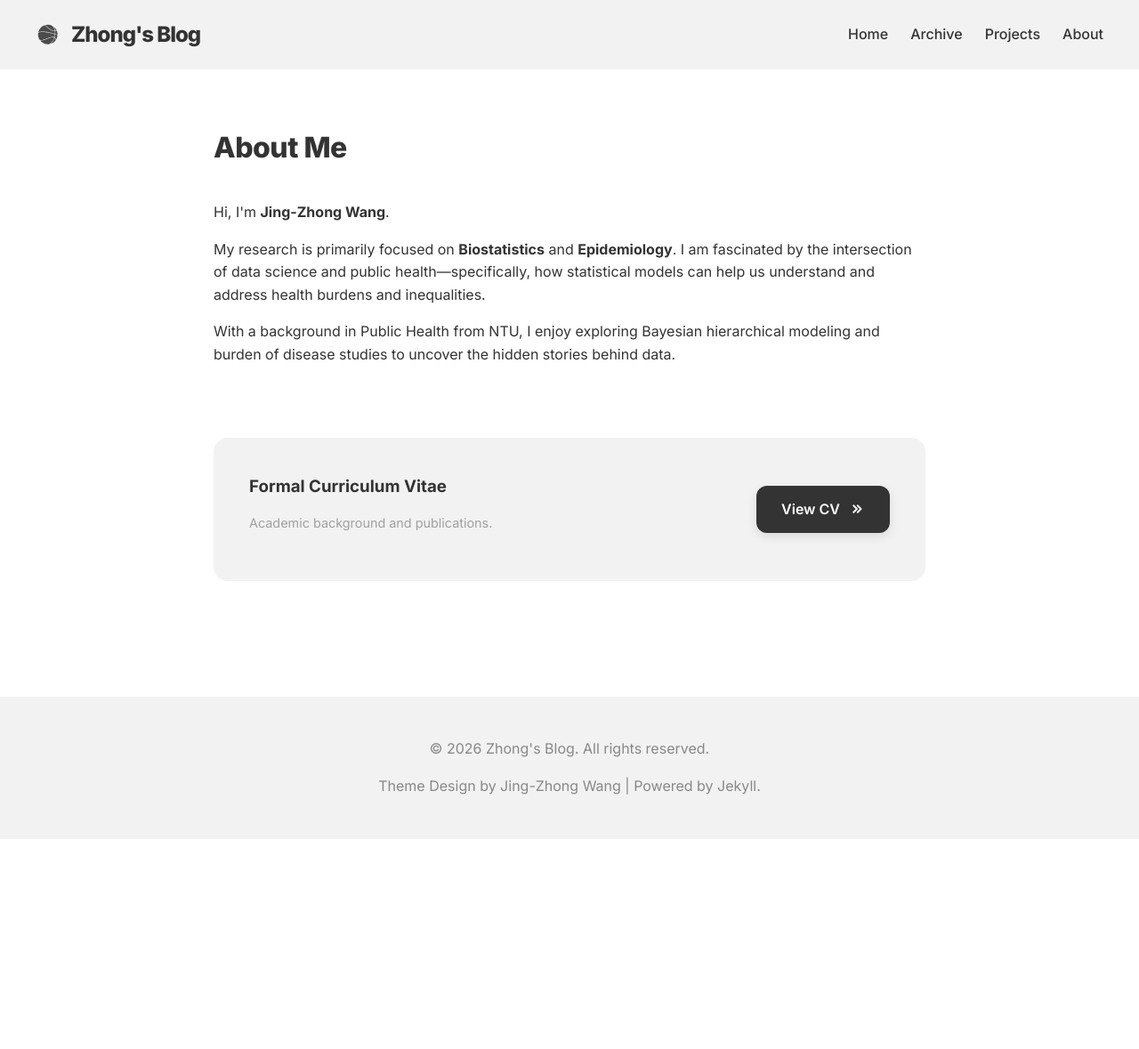
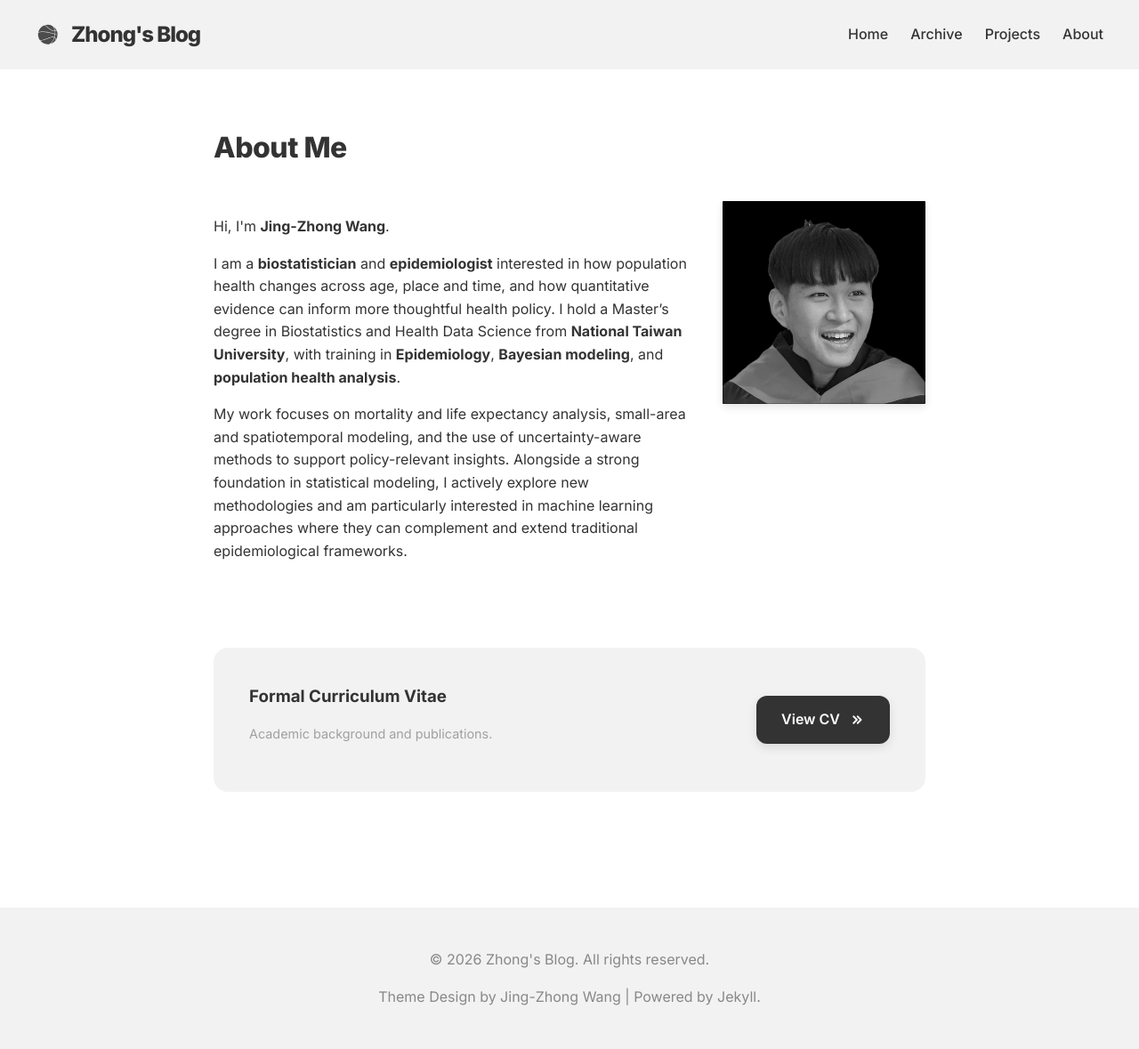
Before and after one commit to jingzhong1011/jingzhong1011.github.io, a Jekyll site: the page built from about/index.html, in a window 1280 px wide. Shown: the whole page at 89% size. Built offline with Jekyll 4.4.1, drawn with Linux system fonts in a browser that asks for light colours; before the commit the page ends 943 px from its top, so only the background shows below that.

Commit message:
bio photo added

```diff
--- a/about/index.html
+++ b/about/index.html
@@ -6,17 +6,25 @@ title: About
 <div class="content-container">
   <h1>About Me</h1>
 
-  <section class="bio-text">
+  <section class="bio-container">
+  <div class="bio-text">
     <p>
       Hi, I'm <strong>Jing-Zhong Wang</strong>.
     </p>
     <p>
-      My research is primarily focused on <strong>Biostatistics</strong> and <strong>Epidemiology</strong>. I am fascinated by the intersection of data science and public health—specifically, how statistical models can help us understand and address health burdens and inequalities.
+      I am a <strong>biostatistician</strong> and <strong>epidemiologist</strong> interested in how population health changes across age, place and time, and how quantitative evidence can inform more thoughtful health policy.
+      I hold a Master’s degree in Biostatistics and Health Data Science from <strong>National Taiwan University</strong>, with training in <strong>Epidemiology</strong>, <strong>Bayesian modeling</strong>, and <strong>population health analysis</strong>.
     </p>
     <p>
-      With a background in Public Health from NTU, I enjoy exploring Bayesian hierarchical modeling and burden of disease studies to uncover the hidden stories behind data.
+      My work focuses on mortality and life expectancy analysis, small-area and spatiotemporal modeling, and the use of uncertainty-aware methods to support policy-relevant insights.
+      Alongside a strong foundation in statistical modeling, I actively explore new methodologies and am particularly interested in machine learning approaches where they can complement and extend traditional epidemiological frameworks.
     </p>
-  </section>
+  </div>
+
+  <div class="bio-photo">
+    <img src="/assets/img/bio.jpeg">
+  </div>
+</section>
 
   <div class="cv-section-enhanced" style="margin-top: 80px;">
     <div class="cv-content">
--- a/assets/css/style.scss
+++ b/assets/css/style.scss
@@ -27,7 +27,7 @@ body {
 a { color: var(--text-primary); text-decoration: none; transition: 0.3s ease; }
 a:hover { color: var(--accent); }
 
-/* --- 閱讀進度條 --- */
+/* 閱讀進度條 */
 .progress-container {
   position: fixed;
   top: 0;
@@ -45,6 +45,41 @@ a:hover { color: var(--accent); }
   transition: width 0.1s ease;
 }
 
+/* Bio */
+.bio-container {
+  display: flex;
+  align-items: flex-start;
+  gap: 40px;
+  max-width: 1000px;
+  margin: 0 auto;
+}
+
+.bio-text {
+  flex: 7;
+}
+
+.bio-photo {
+  flex: 3;
+  text-align: center;
+}
+
+.bio-photo img {
+  width: 100%;
+  height: auto;
+  border-radius: 1px;
+  box-shadow: 0 4px 10px rgba(0,0,0,0.1);
+}
+
+@media (max-width: 768px) {
+  .bio-container {
+    flex-direction: column-reverse;
+  }
+  .bio-photo {
+    width: 60%;
+    margin: 0 auto 20px;
+  }
+}
+
 /* 2. 全站內容對齊容器 */
 .content-container {
   max-width: 800px;
@@ -60,7 +95,7 @@ a:hover { color: var(--accent); }
   letter-spacing: -0.5px;
 }
 
-/* 3. 質感灰分隔線 (Projects & Posts) */
+/* 3. 分隔線 (Projects & Posts) */
 hr, .projects-grid hr {
   border: none !important;
   border-top: 1px solid var(--text-thirdary) !important;
@@ -96,19 +131,19 @@ hr, .projects-grid hr {
 
 @keyframes fadeIn { from { opacity: 0; transform: translateY(15px); } to { opacity: 1; transform: translateY(0); } }
 
-/* 6. 文章內文優化 (加強閱讀性) */
+/* 6. 文章內文 */
 .post-content {
-    line-height: 2.0; /* 加大行距 */
+    line-height: 2.0;
     font-size: 1.1rem;
     color: #333;
 }
 .post-content img { max-width: 100%; height: auto; border-radius: 8px; margin: 20px 0; }
 .post-content h2, .post-content h3 { margin-top: 2.5em; margin-bottom: 1.2em; }
 
-/* 7. 🎯 TABLE OF CONTENTS (側邊固定導航) - 修正跑位 */
+/* 7. TABLE OF CONTENTS (側邊固定導航)*/
 .post-toc-sidebar {
     position: fixed;
-    left: calc(50% + 440px); /* 位於 800px 容器邊緣右側 */
+    left: calc(50% + 440px);
     top: 140px;
     width: 220px;
     z-index: 10;
```
Also changed, not shown: assets/img/bio.jpeg (added), 2 other files.
